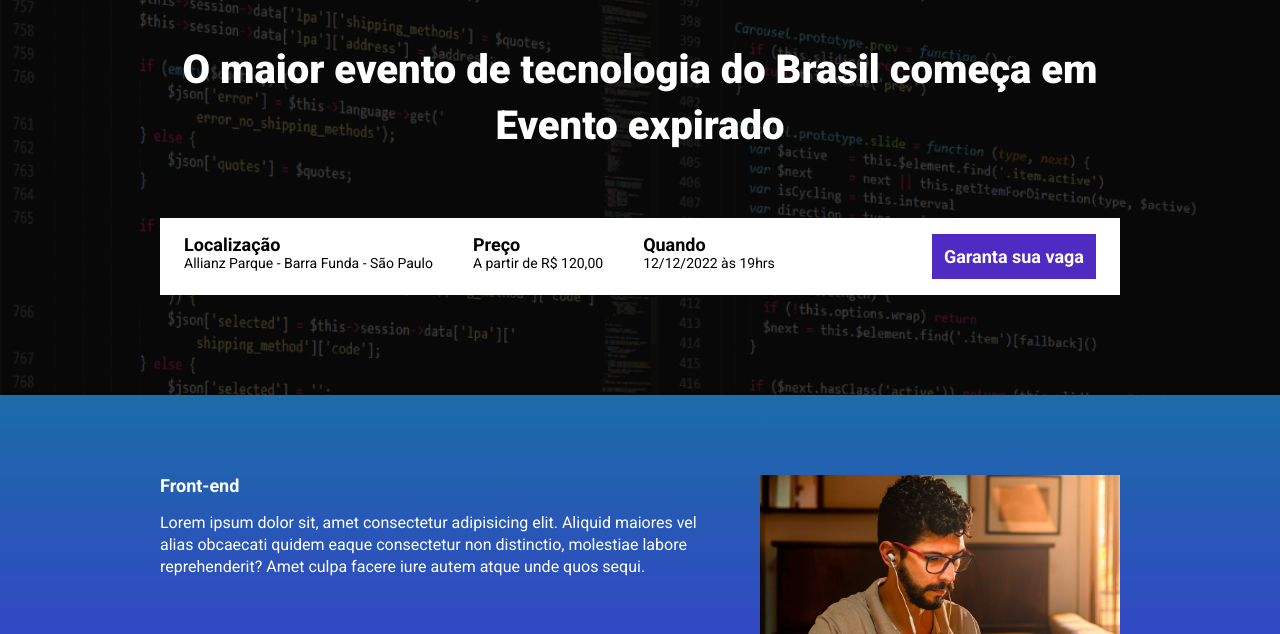
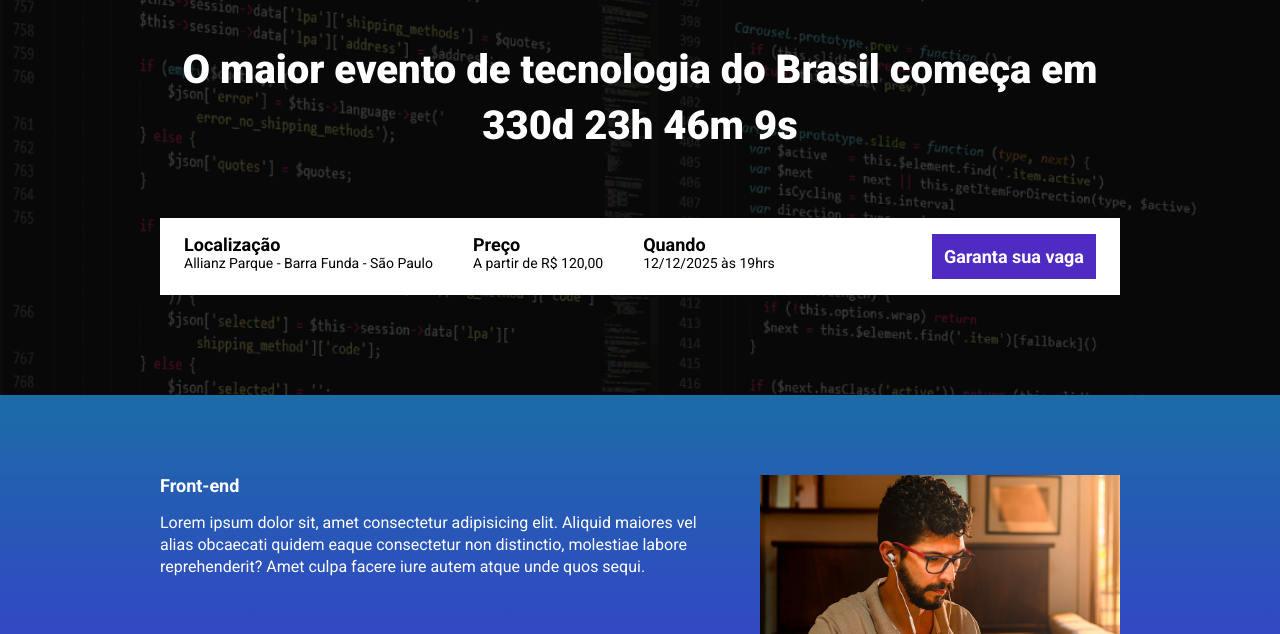
Before and after one commit to petrickad/teste_parcel, a website built with Parcel: page src/index.html in a window 1280 px wide. Shown: the part 166-800 px from the top of the page. Built offline with nearby package versions, Linux system fonts and the light colour scheme.

Commit message:
editando tempo

```diff
--- a/src/index.html
+++ b/src/index.html
@@ -31,7 +31,7 @@
                     </li>
                     <li class="infos-bar__infos__item">
                         <b>Quando</b>
-                        12/12/2022 às 19hrs
+                        12/12/2025 às 19hrs
                     </li>
                 </ul>
                 <a href="#" class="button button--primary">
--- a/src/scripts/main.js
+++ b/src/scripts/main.js
@@ -1,6 +1,6 @@
 AOS.init();
 
-const dataDoEvento = new Date("Dec 12, 2022 19:00:00");
+const dataDoEvento = new Date("Dec 12, 2025 19:00:00");
 const timeStampDoEvento = dataDoEvento.getTime();
 
 const contaAsHoras = setInterval(function() {
```
